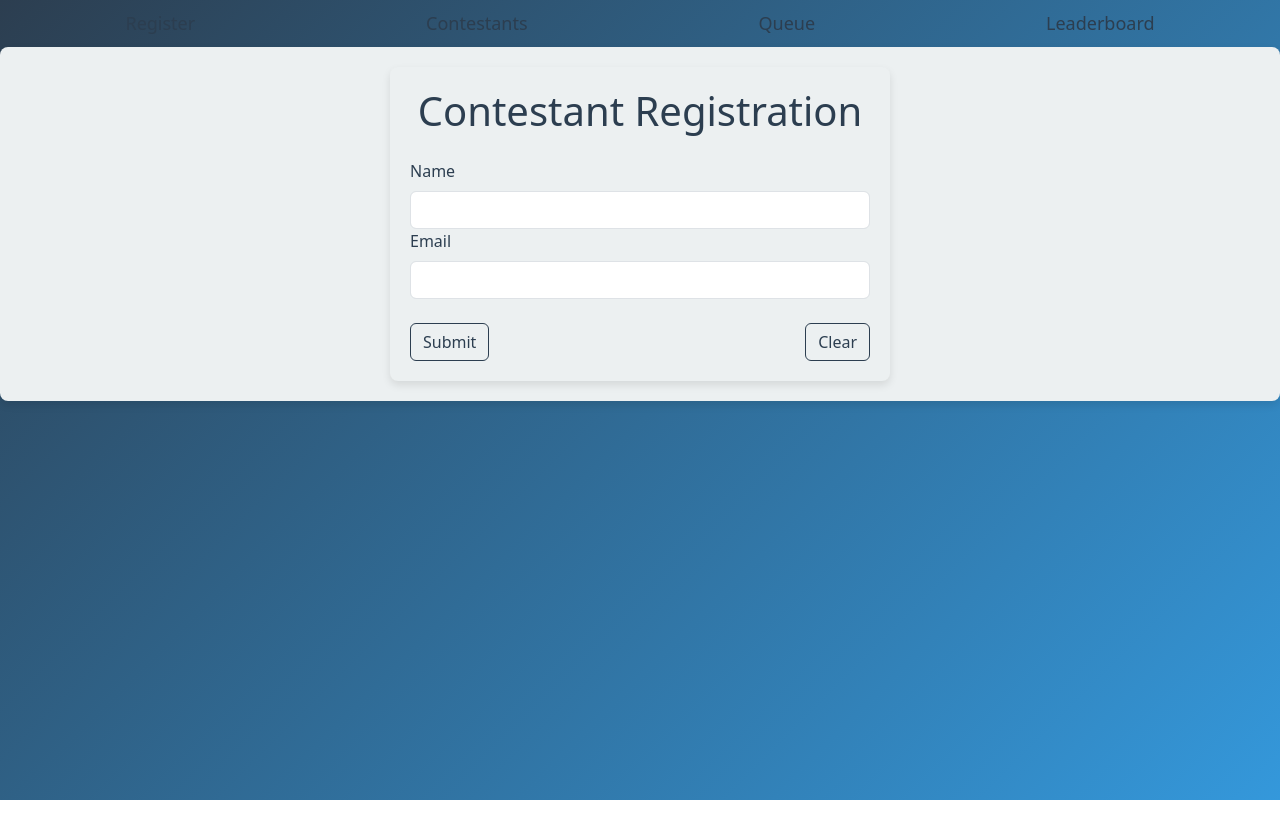
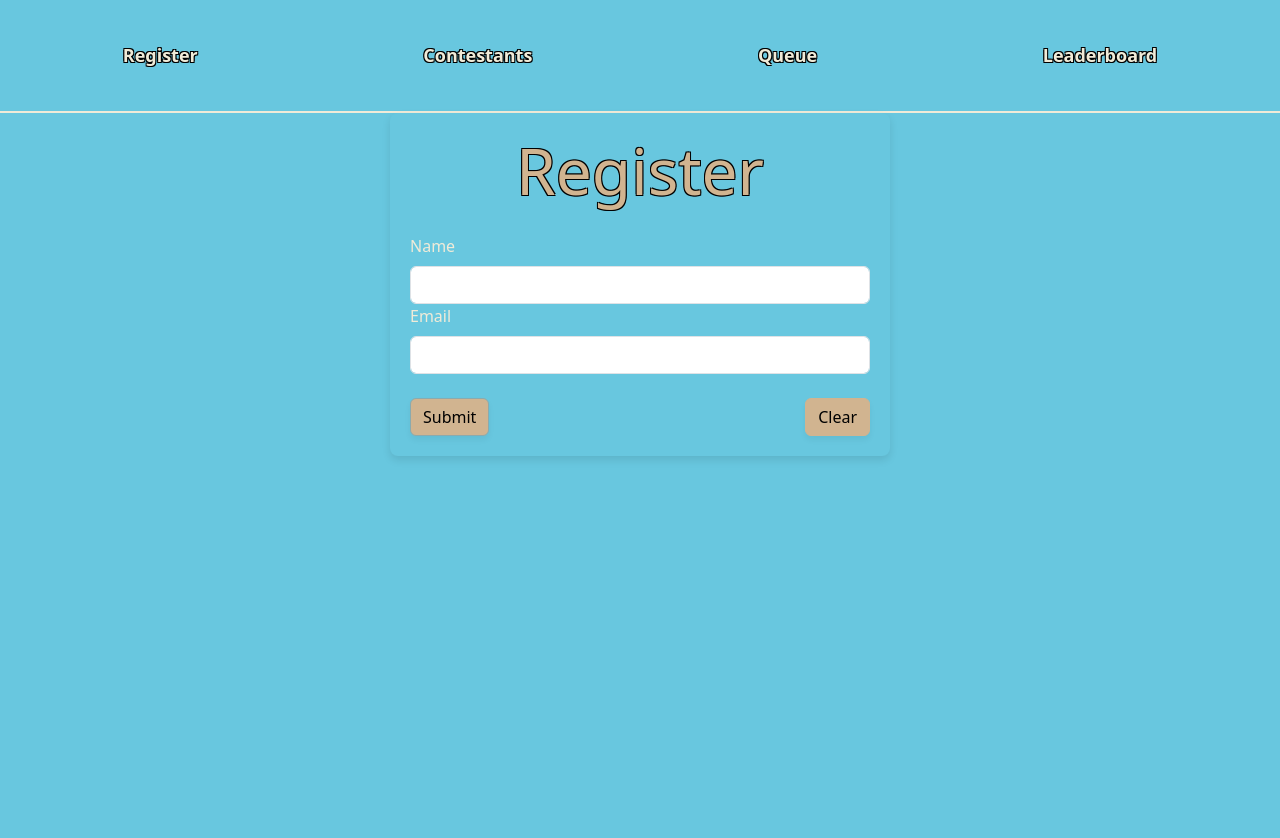
Before and after one commit to CAG-Contactor/admin-ui, a React (Create React App) app: page / in a window 1280 px wide. Shown: the top 838 px of the page. Before the commit the page ends 800 px from the top, so only its background shows below. Built offline with nearby package versions, Linux system fonts and the light colour scheme; the HTML template or start-up script is replaced by a standard one.

Commit message:
Updates in gui

```diff
--- a/src/components/CommonStyles.css
+++ b/src/components/CommonStyles.css
@@ -1,12 +1,11 @@
 @import './layout/MainLayout.css';
 
-.title {
-    color: var(--primary-color);
-    text-align: center;
-    margin-bottom: 1.5rem;
+/* List group styles */
+
+.list-group-container {
+    flex-grow: 1;
+    overflow-y: auto;
 }
-
-/* List group styles */
 
 .list-group-item {
     background-color: var(--secondary-color-cream);
@@ -28,11 +27,6 @@
     box-shadow: 0 4px 6px rgba(0, 0, 0, 0.2);
 }
 
-.list-group-container {
-    max-height: 600px; /* Justera höjden efter behov */
-    overflow-y: auto;
-}
-
 /* Button styles */
 
 .button-container {
@@ -41,34 +35,50 @@
 }
 
 .btn-submit {
-    background-color: var(--secondary-color-orange) !important;
-    border-color: var(--secondary-color-orange) !important;
-    color: var(--secondary-color-cream) !important;
+    background-color: var(--highlight-color);
+    border-color: var(--secondary-color);
+    color: var(--on-highlight-color);
+    box-shadow: 0 4px 6px var(--shadow-color);
+    transition: background-color 0.3s ease, box-shadow 0.3s ease;
 }
 
 .btn-submit:hover {
-    background-color: var(--secondary-color-red) !important;
-    border-color: var(--secondary-color-red) !important;
+    background-color: var(--highlight-color);
+    color: var(--on-highlight-color);
+    box-shadow: 0 6px 8px var(--shadow-color);
 }
 
 .btn-clear {
-    background-color: var(--secondary-color-red) !important;
-    border-color: var(--secondary-color-red) !important;
-    color: var(--secondary-color-cream) !important;
+    background-color: var(--highlight-color);
+    border-color: var(--highlight-color);
+    color: var(--on-highlight-color);
+    box-shadow: 0 4px 6px var(--shadow-color);
+    transition: background-color 0.3s ease, box-shadow 0.3s ease;
 }
 
 .btn-clear:hover {
-    background-color: var(--primary-color) !important;
-    border-color: var(--primary-color) !important;
+    background-color: var(--highlight-color);
+    color: var(--on-highlight-color);
+    box-shadow: 0 6px 8px var(--shadow-color);
 }
 
 .btn-abort {
-    background-color: var(--primary-color) !important;
-    border-color: var(--primary-color) !important;
-    color: var(--background-color) !important;
+    background-color: var(--highlight-color);
+    border-color: var(--highlight-color);
+    color: var(--on-highlight-color);
+    box-shadow: 0 4px 6px var(--shadow-color);
+    transition: background-color 0.3s ease, box-shadow 0.3s ease;
 }
 
 .btn-abort:hover {
-    background-color: var(--secondary-color) !important;
-    border-color: var(--secondary-color) !important;
+    background-color: var(--highlight-color);
+    color: var(--on-highlight-color);
+    box-shadow: 0 6px 8px var(--shadow-color);
 }
+
+.message {
+    color: var(--primary-color);
+    font-weight: bold;
+    text-align: center;
+    margin-top: 1rem;
+}
--- a/src/components/layout/MainLayout.css
+++ b/src/components/layout/MainLayout.css
@@ -1,16 +1,16 @@
-/* src/components/layout/MainLayout.css */
+.layout-header {
+    background-color: var(--header-background);
+    color: var(--primary-color);
+    padding: 10px;
+}
+
 
 .layout {
-    width: 100vw; /* Full viewport width */
-    height: 100vh; /* Full viewport height */
+    width: 100vw;
+    height: 200vh;
     display: flex;
     flex-direction: column;
-}
-
-.layout-header {
-    background-color: var(--secondary-color-cream); /* Use cream for header background */
-    color: var(--primary-color); /* Use primary color for text contrast */
-    padding: 10px;
+    background-color: var(--background-color);
 }
 
 .layout-nav ul {
@@ -26,20 +26,24 @@
 }
 
 .layout-nav ul li a {
-    color: var(--primary-color); /* Use primary color for links */
     text-decoration: none;
     font-size: 18px;
+    color: var(--primary-color);
+    text-shadow:
+            -1px -1px 0 #000,
+            1px -1px 0 #000,
+            -1px  1px 0 #000,
+            1px  1px 0 #000;
 }
 
-.layout-nav ul li a:hover {
-    text-decoration: underline;
-    color: var(--secondary-color-orange); /* Use burnt orange for hover effect */
+.subtitle {
+    color: var(--highlight-color);
+    text-align: center;
+    margin-bottom: 1rem;
+    font-size: 4rem;
+    text-shadow:
+            -1px -1px 0 #000,
+            1px -1px 0 #000,
+            -1px  1px 0 #000,
+            1px  1px 0 #000;
 }
-
-.layout-content {
-    padding: 20px;
-    background-color: var(--background-color); /* Use light grey for content background */
-    color: var(--primary-color); /* Use primary color for text */
-    border-radius: 8px;
-    box-shadow: 0 4px 8px rgba(0, 0, 0, 0.1);
-}
--- a/src/components/layout/MainLayout.tsx
+++ b/src/components/layout/MainLayout.tsx
@@ -6,6 +6,7 @@ const MainLayout: React.FC = () => {
     return (
         <div className="layout">
             <header className="layout-header">
+
                 <nav className="layout-nav">
                     <ul>
                         <li><Link to="/register">Register</Link></li>
--- a/src/components/leaderboard/Leaderboard.css
+++ b/src/components/leaderboard/Leaderboard.css
@@ -1,4 +1,11 @@
 /* src/components/leaderboard/Leaderboard.css */
+
+.header-row {
+    background-color: var(--primary-color);
+    color: var(--background-color);
+    font-weight: bold;
+    border: none;
+}
 
 .column {
     flex: 1;
--- a/src/components/leaderboard/Leaderboard.tsx
+++ b/src/components/leaderboard/Leaderboard.tsx
@@ -37,12 +37,12 @@ const Leaderboard: React.FC = () => {
 
     return (
         <div className="container leaderboard-container">
-            <h1 className="text-center mb-4 title">Leaderboard</h1>
+            <h1 className="text-center mb-4 subtitle">Leaderboard</h1>
             {leaderboard.length === 0 ? (
                 <p className="text-center">No results available.</p>
             ) : (
                 <ListGroup>
-                    <ListGroup.Item className="d-flex justify-content-between align-items-center list-group-item">
+                    <ListGroup.Item className="d-flex justify-content-between align-items-center list-group-item header-row">
                         <div className="column">Name</div>
                         <div className="column">Split Time</div>
                         <div className="column">End Time</div>
--- a/src/components/register/Register.css
+++ b/src/components/register/Register.css
@@ -1,5 +1,11 @@
 .register-container {
-    max-width: 500px; /* Adjust the width as needed */
-    padding: 20px; /* Adjust the padding as needed */
-    margin: 0 auto; /* Center the container */
+    max-width: 500px;
+    padding: 20px;
+    margin: 0 auto;
 }
+
+/* src/components/register/Register.css */
+
+.form-label {
+    color: var(--primary-color);
+}
--- a/src/components/register/Register.tsx
+++ b/src/components/register/Register.tsx
@@ -1,6 +1,4 @@
-// src/components/register/Register.tsx
-
-import React, { useState } from "react";
+import React, { useState, useEffect } from "react";
 import { Errors, ContestantFormData } from "../../types/types";
 import { registerContestant } from "../../api/BackendAPI";
 import { validateContestantForm } from "../../utils/validation";
@@ -14,6 +12,13 @@ const Register: React.FC = () => {
     const [formData, setFormData] = useState<ContestantFormData>({ name: "", email: "" });
     const [errors, setErrors] = useState<Errors>({});
     const [message, setMessage] = useState<string>("");
+
+    useEffect(() => {
+        if (message) {
+            const timer = setTimeout(() => setMessage(""), 3000);
+            return () => clearTimeout(timer);
+        }
+    }, [message]);
 
     const handleSubmit = async (e: React.FormEvent): Promise<void> => {
         e.preventDefault();
@@ -39,7 +44,7 @@ const Register: React.FC = () => {
 
     return (
         <div className="container register-container">
-            <h1 className="text-center mb-4 title">Contestant Registration</h1>
+            <h1 className="text-center mb-4 subtitle">Register</h1>
             <Form onSubmit={handleSubmit}>
                 <Form.Group controlId="name">
                     <Form.Label className="form-label">Name</Form.Label>
@@ -75,12 +80,12 @@ const Register: React.FC = () => {
                     <Button type="submit" className="btn-submit">
                         Submit
                     </Button>
-                    <Button type="button" onClick={handleClear} className="btn-clear" variant="light">
+                    <Button type="button" onClick={handleClear} className="btn-clear">
                         Clear
                     </Button>
                 </div>
             </Form>
-            {message && <p className="text-center mt-4">{message}</p>}
+            {message && <p className="message">{message}</p>}
         </div>
     );
 };
--- a/src/index.css
+++ b/src/index.css
@@ -1,81 +1,93 @@
-/* index.css */
+/*
 
-/* Root variables for colors */
+1. The main/primary color → used for the links, the button background color, etc. In general,
+it’s the main call-to-action color.
+
+2. The accent color → used to highlight something important on the page. It shouldn’t be a variation of the primary
+color, but a complementary color.
+
+3. A scale of neutral colors → It’s generally a scale of grayscale tones, to be used for text elements, subtle elements, borders, etc.
+
+4. Feedback colors → success, error, warning.
+*/
+
+
+@import url('https://fonts.googleapis.com/css2?family=Playfair+Display:wght@400;700&display=swap');
+
 :root {
-    --primary-color: #2C3E50; /* Dark Blue */
-    --secondary-color: #18BC9C; /* Green */
-    --accent-color: #3498DB; /* Light Blue */
-    --background-color: #ECF0F1; /* Light Grey */
-    --highlight-color: #E74C3C; /* Red */
+    --primary-color: #f0ebd8; /* Soft beige as the main color */
+    --secondary-color: #8BAAAD; /* Soft green-blue for subtle accents */
+    --background-color: #68c7df; /* Light gray-blue background for softness */
+    --highlight-color: #D1B490; /* Sand-colored tone for attention */
+    --on-highlight-color: #000000; /* Black color for text on highlight */
+    --highlight-accent-color: #6A8D92; /* Sand-colored tone for attention */
+    --header-background: #68c7df; /* Dark muted blue-gray for the header */
+    --card-background: #f0ecd8; /* White for cards and sections */
+    --shadow-color: rgba(0, 0, 0, 0.05); /* Very soft shadow */
 }
+
 
 /* Global container styles */
 .container {
-    margin: 0;
+    margin: 0 auto;
     padding: 2rem;
+    max-width: 960px;
     background-color: var(--background-color);
     border-radius: 8px;
     box-shadow: 0 4px 8px rgba(0, 0, 0, 0.1);
-    width: 100%;
-    height: 100%;
     box-sizing: border-box;
 }
 
-/* Global text center styles */
-.text-center {
-    color: var(--primary-color);
-}
-
+/* Body styles */
 body {
     margin: 0;
     padding: 0;
-    overflow: hidden;
-    background: linear-gradient(135deg, #2C3E50, #3498DB); /* Dark Blue to Light Blue */
-    height: 100vh;
-    width: 100vw;
-    display: flex;
-    justify-content: center;
-    align-items: center;
-    font-family: 'Helvetica', sans-serif;
-    color: var(--secondary-color);
+    font-family: 'Georgia', serif;
+    background-color: var(--background-color);
+    line-height: 1.6;
 }
 
-.background {
-    position: relative;
-    width: 100%;
-    height: 100%;
-    overflow: hidden;
+/* Header styles */
+header {
+    background-color: var(--header-background);
+    color: var(--primary-color);
+    padding: 1rem 0;
+    text-align: center;
+    border-bottom: 2px solid var(--primary-color);
 }
 
-.background::before {
-    content: "";
-    position: absolute;
-    top: -50%;
-    left: -50%;
-    width: 200%;
-    height: 200%;
-    background: radial-gradient(circle, rgba(255, 255, 255, 0.2) 10%, transparent 70%);
-    animation: waves 15s linear infinite;
-    opacity: 0.4;
+header h1 {
+    margin: 0;
+    font-size: 2.5rem;
 }
 
-.background::after {
-    content: "";
-    position: absolute;
-    top: -50%;
-    left: -50%;
-    width: 200%;
-    height: 200%;
-    background: radial-gradient(circle, rgba(255, 255, 255, 0.1) 15%, transparent 80%);
-    animation: waves 20s linear infinite reverse;
-    opacity: 0.6;
+header p {
+    margin: 0;
+    font-size: 1.2rem;
 }
 
-@keyframes waves {
-    from {
-        transform: rotate(0deg);
-    }
-    to {
-        transform: rotate(360deg);
-    }
+/* Navigation styles */
+nav {
+    margin: 2rem 0;
+    text-align: center;
 }
+
+nav ul {
+    list-style: none;
+    padding: 0;
+}
+
+nav ul li {
+    display: inline;
+    margin: 0 1rem;
+}
+
+nav ul li a {
+    text-decoration: none;
+    color: var(--primary-color);
+    font-weight: bold;
+}
+
+nav ul li a:hover {
+    color: var(--highlight-color);
+}
```
Also changed, not shown: src/components/contestants/Contestants.tsx (+10 -3 lines), src/components/queue/Queue.tsx (+10 -3 lines). Lines whose indentation alone changed are shown as unchanged.
